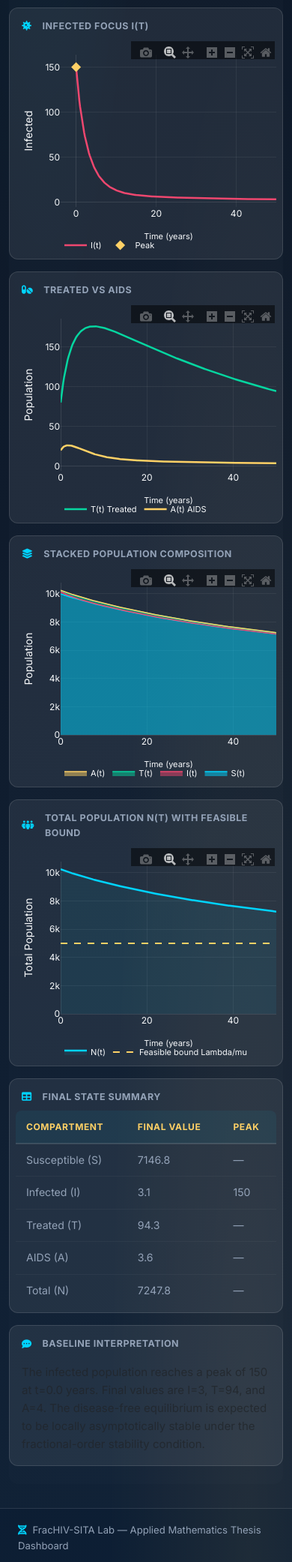
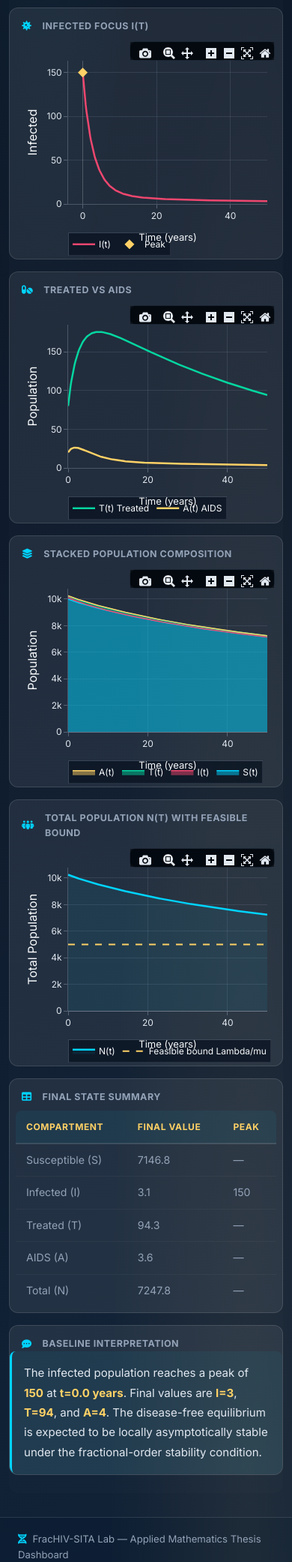
Before and after one commit to Lambert-01/HIV-MODEL, a Flask app: page /dashboard in a window 390 px wide. Shown: the part 1665-3748 px from the top of the page at 75% size. Run offline with Flask 3, Linux system fonts and the light colour scheme; some libraries are stand-ins or nearby versions.

Commit message:
Enhance chart and dashboard styles for improved visual clarity and user experience, including responsive design adjustments and updated hover effects. Update interpretation text formatting for better readability in the dashboard.

```diff
--- a/static/css/dashboard.css
+++ b/static/css/dashboard.css
@@ -541,6 +541,52 @@
 }
 
 .chart-large .chart-body { min-height: 420px; }
+
+.chart-body .js-plotly-plot,
+.chart-body .plot-container {
+  width: 100%;
+}
+
+.chart-card .modebar {
+  background: rgba(7, 17, 31, 0.92) !important;
+  border: 1px solid rgba(148, 163, 184, 0.14);
+  border-radius: 8px;
+  padding: 4px;
+}
+
+.chart-card .modebar-btn svg path {
+  fill: #e2e8f0 !important;
+}
+
+.chart-card .modebar-btn:hover {
+  background: rgba(0, 212, 255, 0.16) !important;
+}
+
+#baselineInterpretation,
+#thesisTextBox,
+#stabilityText,
+#dfeText,
+#boundText,
+#stabilityThresholdText,
+#interventionMeaningText,
+#memoryModeText,
+#reliabilityText {
+  color: #e2e8f0 !important;
+  font-size: 0.94rem;
+  line-height: 1.75;
+}
+
+#baselineInterpretation,
+#thesisTextBox {
+  background: rgba(0, 212, 255, 0.055);
+  border-left: 3px solid var(--primary);
+  border-radius: 8px;
+}
+
+#baselineInterpretation strong,
+#thesisTextBox strong {
+  color: var(--secondary);
+}
 
 /* ── Sensitivity Interpretation Box ── */
 .interpretation-box {
--- a/static/js/charts.js
+++ b/static/js/charts.js
@@ -1,24 +1,55 @@
 const plotLayout = {
   paper_bgcolor: "rgba(0,0,0,0)",
   plot_bgcolor: "rgba(0,0,0,0)",
-  font: { color: "#f8fafc", family: "Inter, sans-serif", size: 12 },
-  margin: { t: 20, r: 16, b: 48, l: 60 },
+  font: { color: "#f8fafc", family: "Inter, sans-serif", size: 13 },
+  margin: { t: 28, r: 28, b: 58, l: 70 },
   xaxis: {
-    gridcolor: "rgba(255,255,255,0.06)",
-    zerolinecolor: "rgba(255,255,255,0.1)",
-    title: { text: "Time (years)", font: { size: 11 } }
+    gridcolor: "rgba(148,163,184,0.16)",
+    zerolinecolor: "rgba(248,250,252,0.22)",
+    linecolor: "rgba(148,163,184,0.35)",
+    tickcolor: "rgba(148,163,184,0.45)",
+    tickfont: { color: "#e2e8f0", size: 12 },
+    title: { text: "Time (years)", font: { size: 13, color: "#f8fafc" } },
+    showspikes: true,
+    spikemode: "across",
+    spikecolor: "rgba(248,250,252,0.45)",
+    spikethickness: 1
   },
   yaxis: {
-    gridcolor: "rgba(255,255,255,0.06)",
-    zerolinecolor: "rgba(255,255,255,0.1)"
+    gridcolor: "rgba(148,163,184,0.16)",
+    zerolinecolor: "rgba(248,250,252,0.22)",
+    linecolor: "rgba(148,163,184,0.35)",
+    tickcolor: "rgba(148,163,184,0.45)",
+    tickfont: { color: "#e2e8f0", size: 12 },
+    separatethousands: true,
+    rangemode: "tozero",
+    showspikes: true,
+    spikemode: "across",
+    spikecolor: "rgba(248,250,252,0.45)",
+    spikethickness: 1
   },
-  legend: { orientation: "h", y: -0.18, font: { size: 11 } },
-  hovermode: "x unified"
+  legend: {
+    orientation: "h",
+    y: -0.2,
+    x: 0,
+    font: { size: 12, color: "#f8fafc" },
+    bgcolor: "rgba(7,17,31,0.72)",
+    bordercolor: "rgba(148,163,184,0.18)",
+    borderwidth: 1
+  },
+  hovermode: "x unified",
+  hoverlabel: {
+    bgcolor: "#07111f",
+    bordercolor: "rgba(0,212,255,0.55)",
+    font: { color: "#f8fafc", family: "Inter, sans-serif", size: 13 }
+  },
+  transition: { duration: 450, easing: "cubic-in-out" }
 };
 
 const plotConfig = {
   responsive: true,
   displaylogo: false,
+  scrollZoom: true,
   modeBarButtonsToRemove: ["select2d", "lasso2d"],
   toImageButtonOptions: { format: "png", scale: 3 }
 };
@@ -41,7 +72,14 @@
 
   const plot = pendingPlots[chartId];
   delete pendingPlots[chartId];
-  return Plotly.react(chartId, plot.traces, plot.chartLayout, plot.config);
+  return Plotly.react(chartId, plot.traces, plot.chartLayout, plot.config).then(() => {
+    if (element.classList.contains("plot-ready")) return;
+    element.classList.add("plot-ready");
+    element.animate(
+      [{ opacity: 0, transform: "translateY(8px)" }, { opacity: 1, transform: "translateY(0)" }],
+      { duration: 420, easing: "ease-out" }
+    );
+  });
 }
 
 function flushPendingPlots() {
@@ -60,17 +98,93 @@
 }
 
 function layout(overrides = {}) {
-  return Object.assign({}, plotLayout, overrides);
+  return {
+    ...plotLayout,
+    ...overrides,
+    xaxis: { ...plotLayout.xaxis, ...(overrides.xaxis || {}) },
+    yaxis: { ...plotLayout.yaxis, ...(overrides.yaxis || {}) },
+    legend: { ...plotLayout.legend, ...(overrides.legend || {}) },
+    hoverlabel: { ...plotLayout.hoverlabel, ...(overrides.hoverlabel || {}) }
+  };
+}
+
+function compactNumber(value) {
+  const abs = Math.abs(Number(value));
+  if (abs >= 1000) return `${(value / 1000).toFixed(abs >= 10000 ? 0 : 1)}k`;
+  if (abs >= 100) return Number(value).toFixed(0);
+  if (abs >= 10) return Number(value).toFixed(1);
+  return Number(value).toFixed(2);
+}
+
+function lineTrace(x, y, name, color, extra = {}) {
+  return {
+    x,
+    y,
+    name,
+    mode: "lines",
+    line: { color, width: 3, shape: "spline", smoothing: 0.45 },
+    hovertemplate: `<b>${name}</b><br>Time: %{x:.2f} years<br>Population: %{y:,.3f}<extra></extra>`,
+    ...extra
+  };
 }
 
 function renderMainChart(result) {
   const t = result.time_series.time;
-  safePlotlyReact("mainChart", [
-    { x: t, y: result.time_series.S, name: "S(t) Susceptible", mode: "lines", line: { color: "#00d4ff", width: 2.5 } },
-    { x: t, y: result.time_series.I, name: "I(t) Infected",    mode: "lines", line: { color: "#ef476f", width: 2.5 } },
-    { x: t, y: result.time_series.T, name: "T(t) Treated",     mode: "lines", line: { color: "#06d6a0", width: 2.5 } },
-    { x: t, y: result.time_series.A, name: "A(t) AIDS",        mode: "lines", line: { color: "#ffd166", width: 2.5 } }
-  ], layout({ yaxis: { ...plotLayout.yaxis, title: "Population" } }), plotConfig);
+  const series = [
+    { key: "S", label: "S(t) Susceptible", color: "#00d4ff" },
+    { key: "I", label: "I(t) Infected", color: "#ef476f" },
+    { key: "T", label: "T(t) Treated", color: "#06d6a0" },
+    { key: "A", label: "A(t) AIDS", color: "#ffd166" }
+  ];
+  const peakI = result.summary.peak_infected;
+  const timePeak = result.summary.time_peak;
+  const traces = series.map((item) => lineTrace(t, result.time_series[item.key], item.label, item.color));
+  traces.push({
+    x: [timePeak],
+    y: [peakI],
+    name: "Peak I",
+    mode: "markers+text",
+    marker: { color: "#f8fafc", size: 11, symbol: "diamond", line: { color: "#ef476f", width: 2 } },
+    text: [`Peak I: ${compactNumber(peakI)}`],
+    textposition: "top right",
+    textfont: { color: "#f8fafc", size: 12 },
+    hovertemplate: "<b>Peak infected</b><br>Time: %{x:.2f} years<br>I: %{y:,.3f}<extra></extra>"
+  });
+  const lastIndex = t.length - 1;
+  const annotations = series.map((item, index) => ({
+    x: t[lastIndex],
+    y: result.time_series[item.key][lastIndex],
+    text: `${item.key}: ${compactNumber(result.time_series[item.key][lastIndex])}`,
+    showarrow: true,
+    arrowhead: 2,
+    ax: 34,
+    ay: index % 2 === 0 ? -18 : 18,
+    font: { color: item.color, size: 12 },
+    arrowcolor: item.color,
+    bgcolor: "rgba(7,17,31,0.82)",
+    bordercolor: item.color,
+    borderpad: 4
+  }));
+  safePlotlyReact("mainChart", traces, layout({
+    margin: { t: 30, r: 110, b: 62, l: 72 },
+    yaxis: { title: "Population", tickformat: "~s" },
+    annotations,
+    updatemenus: [{
+      type: "buttons",
+      direction: "right",
+      x: 1,
+      xanchor: "right",
+      y: 1.14,
+      yanchor: "top",
+      bgcolor: "rgba(7,17,31,0.88)",
+      bordercolor: "rgba(0,212,255,0.35)",
+      font: { color: "#f8fafc", size: 11 },
+      buttons: [
+        { label: "Linear", method: "relayout", args: [{ "yaxis.type": "linear", "yaxis.title.text": "Population" }] },
+        { label: "Log", method: "relayout", args: [{ "yaxis.type": "log", "yaxis.title.text": "Population (log scale)" }] }
+      ]
+    }]
+  }), plotConfig);
 }
 
 function renderGauge(r0, status) {
--- a/static/js/dashboard.js
+++ b/static/js/dashboard.js
@@ -225,12 +225,18 @@
 
 function updateInterpretation(result) {
   const s = result.summary;
-  const text = `The infected population reaches a peak of ${s.peak_infected.toFixed(0)} at t=${s.time_peak.toFixed(1)} years. Final values are I=${s.final_infected.toFixed(0)}, T=${s.final_treated.toFixed(0)}, and A=${s.final_aids.toFixed(0)}. ${result.stability_text}`;
+  const text = `
+    The infected population reaches a peak of <strong>${s.peak_infected.toFixed(0)}</strong>
+    at <strong>t=${s.time_peak.toFixed(1)} years</strong>. Final values are
+    <strong>I=${s.final_infected.toFixed(0)}</strong>,
+    <strong>T=${s.final_treated.toFixed(0)}</strong>, and
+    <strong>A=${s.final_aids.toFixed(0)}</strong>. ${result.stability_text}
+  `;
   const baseline = document.getElementById("baselineInterpretation");
-  if (baseline) baseline.textContent = text;
+  if (baseline) baseline.innerHTML = text;
   const thesis = document.getElementById("thesisTextBox");
   if (thesis) {
-    thesis.textContent = `Under the selected parameter configuration, the fractional-order SITA model produced R0 = ${result.r0.toFixed(3)}, indicating a ${result.epidemic_status.toLowerCase()} epidemic status. The simulation shows peak infected population ${s.peak_infected.toFixed(0)} at ${s.time_peak.toFixed(1)} years and final infected population ${s.final_infected.toFixed(0)}. These results support interpretation of intervention-adjusted transmission, treatment uptake, AIDS progression, and fractional memory effects.`;
+    thesis.innerHTML = `Under the selected parameter configuration, the fractional-order SITA model produced <strong>R0 = ${result.r0.toFixed(3)}</strong>, indicating a <strong>${result.epidemic_status.toLowerCase()}</strong> epidemic status. The simulation shows peak infected population <strong>${s.peak_infected.toFixed(0)}</strong> at <strong>${s.time_peak.toFixed(1)} years</strong> and final infected population <strong>${s.final_infected.toFixed(0)}</strong>. These results support interpretation of intervention-adjusted transmission, treatment uptake, AIDS progression, and fractional memory effects.`;
   }
   const stability = document.getElementById("stabilityText");
   if (stability) stability.textContent = result.stability_text;
```
